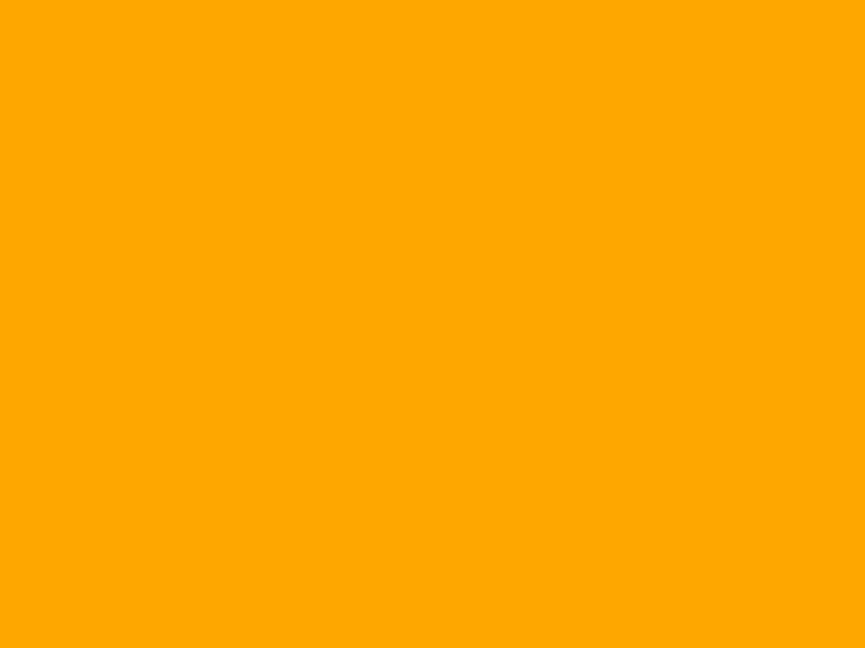
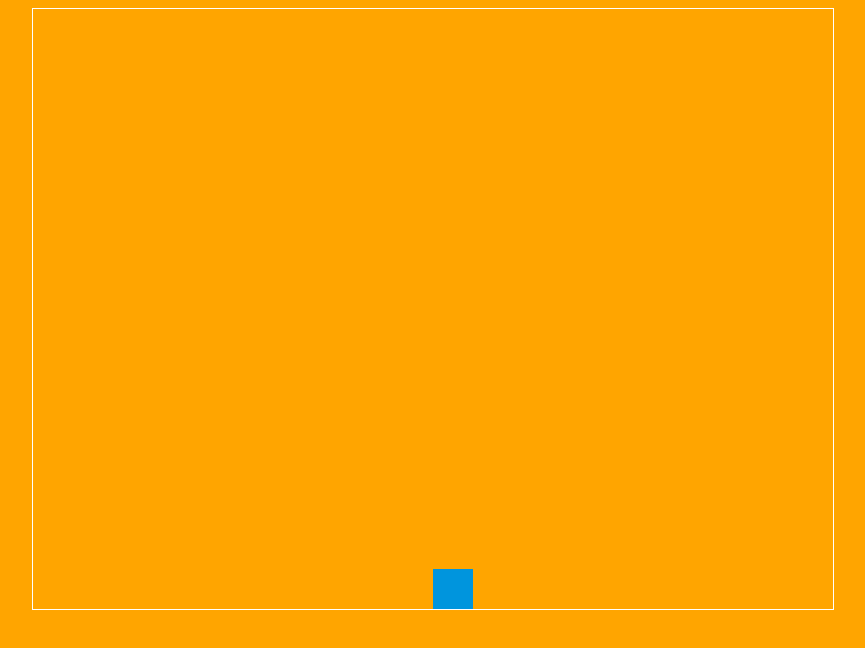
Before and after one commit to magreen03/boomboomio, a plain HTML site: page public/index.html in a window 1280 px wide. Shown: the whole page, without its empty margins (207-1072 px from the left). Drawn offline with Linux system fonts and the light colour scheme.

Commit message:
Player moves and can drop bombs

```diff
--- a/public/app.js
+++ b/public/app.js
@@ -1,5 +1,127 @@
+const GAME_WIDTH = 800;
+const GAME_HEIGHT = 600;
 const canvas = document.querySelector('#game-canvas');
 const ctx = canvas.getContext("2d");
 
+document.addEventListener("keydown", keyDownHandler, false);
+document.addEventListener("keyup", keyUpHandler, false);
 
-console.log('Go', canvas, ctx);
+canvas.width = GAME_WIDTH;
+canvas.height = GAME_HEIGHT;
+
+const PLAYER_KEY_MAPPINGS = {
+	left: ["d", "Right", "ArrowRight"],
+	right: ["a", "Left", "ArrowLeft"],
+	up: ["w", "Up", "ArrowUp"],
+	down: ["s", "Down", "ArrowDown"],
+	attack: [" "]
+}
+
+let player = {
+	color: "#0095DD",
+	x: canvas.width / 2,
+	y: canvas.height - 40,
+	size: 40,
+	velocity: 40
+}
+
+let Bomb = {
+	color: "#FF0000",
+	x: 0,
+	y: 0,
+	size: 20,
+	delay: 10,
+	animationDuration: 2,
+	timer: 0
+}
+
+let bombs = [];
+
+const GAME_TIMER = Date.now();
+
+function keyDownHandler(event) {
+	console.log(event.key);
+	const key = event.key;
+
+	if (PLAYER_KEY_MAPPINGS.right.includes(key)) {
+		player.x -= player.velocity;
+	} else if (PLAYER_KEY_MAPPINGS.left.includes(key)) {
+		player.x += player.velocity;
+	} else if (PLAYER_KEY_MAPPINGS.up.includes(key)) {
+		player.y -= player.velocity;
+	} else if (PLAYER_KEY_MAPPINGS.down.includes(key)) {
+		player.y += player.velocity;
+	} else if (PLAYER_KEY_MAPPINGS.attack.includes(key)) {
+		console.log("Player dropped a bomb");
+		let bomb = { ...Bomb };
+		bomb.x = Math.floor(player.x + bomb.size);
+		bomb.y = Math.floor(player.y + bomb.size);
+		bomb.timer = GAME_TIMER;
+		bombs.push(bomb);
+	}
+};
+function keyUpHandler(event) { };
+
+function drawPlayer(player) {
+	ctx.beginPath();
+	ctx.rect(player.x, player.y, player.size, player.size);
+	ctx.fillStyle = player.color;
+	ctx.fill();
+	ctx.closePath();
+}
+
+function updateBombTimers() {
+	bombs.forEach(bomb => {
+		bomb.timer -= 1000;
+	});
+}
+
+function updateBombs() {
+	bombs.forEach((bomb, idx) => {
+		if (bomb.readyRemove) {
+			console.log('remove', idx);
+			bombs.splice(idx, 1);
+		}
+	});
+
+
+	bombs.forEach(bomb => {
+		const bombDelta = Math.floor((Date.now() - bomb.timer) / 10000);
+		console.log(bombDelta);
+		if (bombDelta >= bomb.delay) {
+			bomb.triggerExplosion = true;
+		}
+
+		if (bomb.triggerExplosion) {
+			console.log("Bomb goes boom!!!");
+			bomb.color = "#00FF00";
+			bomb.readyRemove = true;
+		}
+
+	});
+
+	updateBombTimers()
+}
+
+function drawBombs() {
+	console.log("drawing bombs", bombs);
+	bombs.forEach(bomb => {
+		ctx.beginPath();
+		ctx.arc(bomb.x, bomb.y, bomb.size, 0, Math.PI * 2);
+		ctx.fillStyle = bomb.color;
+		ctx.fill();
+		ctx.closePath();
+	});
+}
+
+
+function draw() {
+
+	ctx.clearRect(0, 0, canvas.width, canvas.height);
+	updateBombs();
+	drawBombs();
+	drawPlayer(player);
+
+}
+
+const intervale = setInterval(draw, 1000 / 30);
--- a/public/style.css
+++ b/public/style.css
@@ -5,3 +5,13 @@
 body {
 	background-color: orange;
 }
+
+.canvas-container {
+	display: flex;
+	align-items: center;
+	justify-content: center;
+}
+
+#game-canvas {
+	border: 1px solid white;
+}
```
